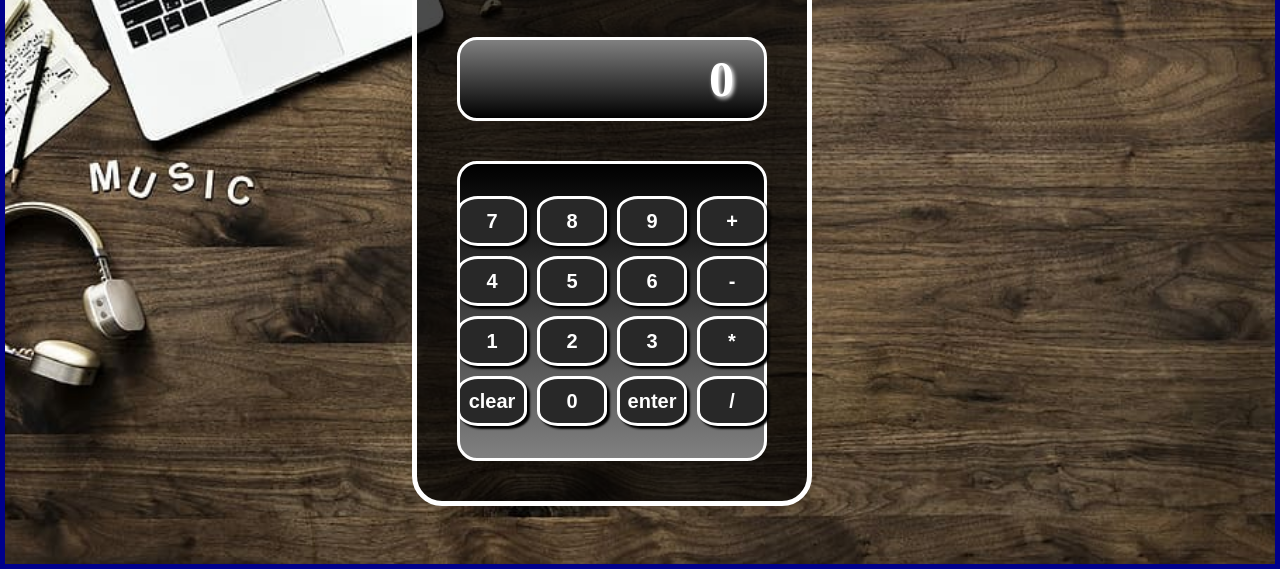
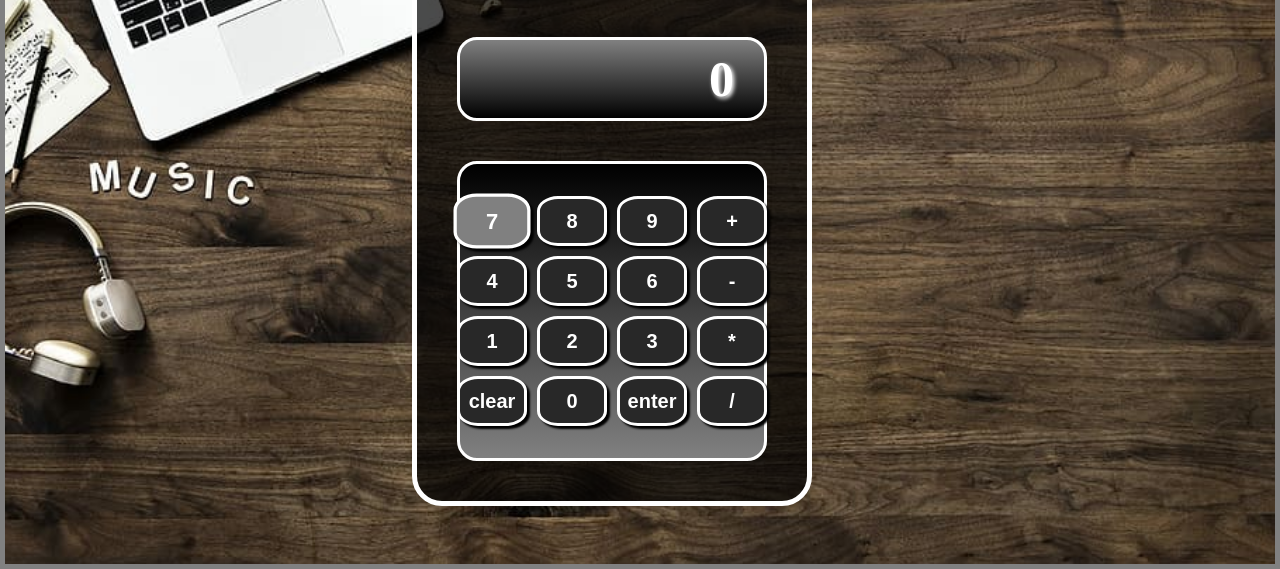
Before and after one commit to didiertavares/basic-calculator-01, a plain HTML site: page index.html in a window 1280 px wide. In both pictures the pointer is over the button 492 px from the left and 452 px from the top of the page. Shown: the part 231-800 px from the top of the page. Drawn offline with Linux system fonts and the light colour scheme.

Commit message:
últimos ajustes e consertos

```diff
--- a/style.css
+++ b/style.css
@@ -4,7 +4,7 @@
 }
 body {
     min-height: 100vh;
-    border: 5px solid darkblue;
+    border: 5px solid GREY;
     display: grid;
     place-content: center;
     text-align: center;
@@ -84,3 +84,8 @@ button {
 }
 @media (max-width:500px){
 }
+
+button:hover {
+    scale: 1.1;
+    background: grey;
+}
```
